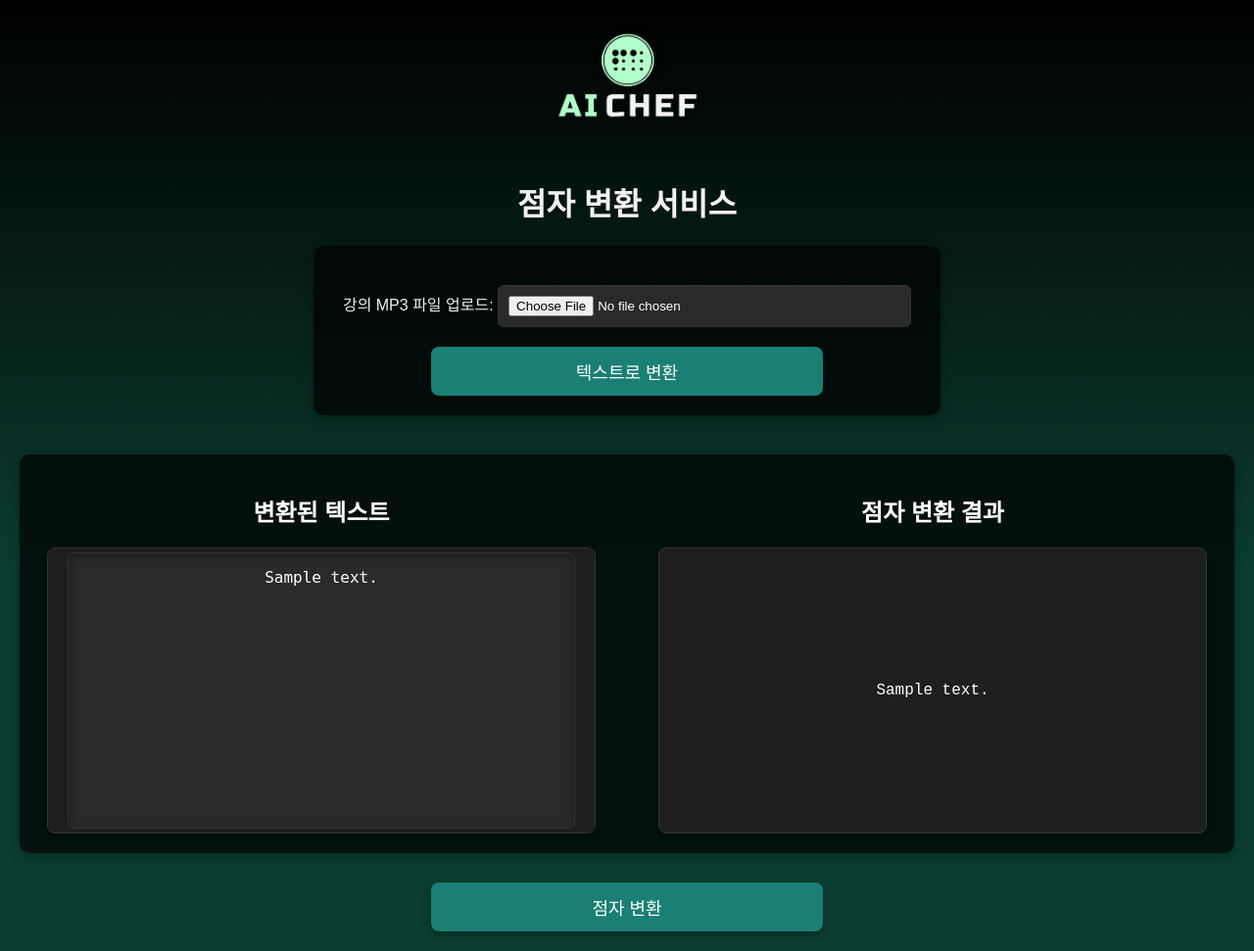
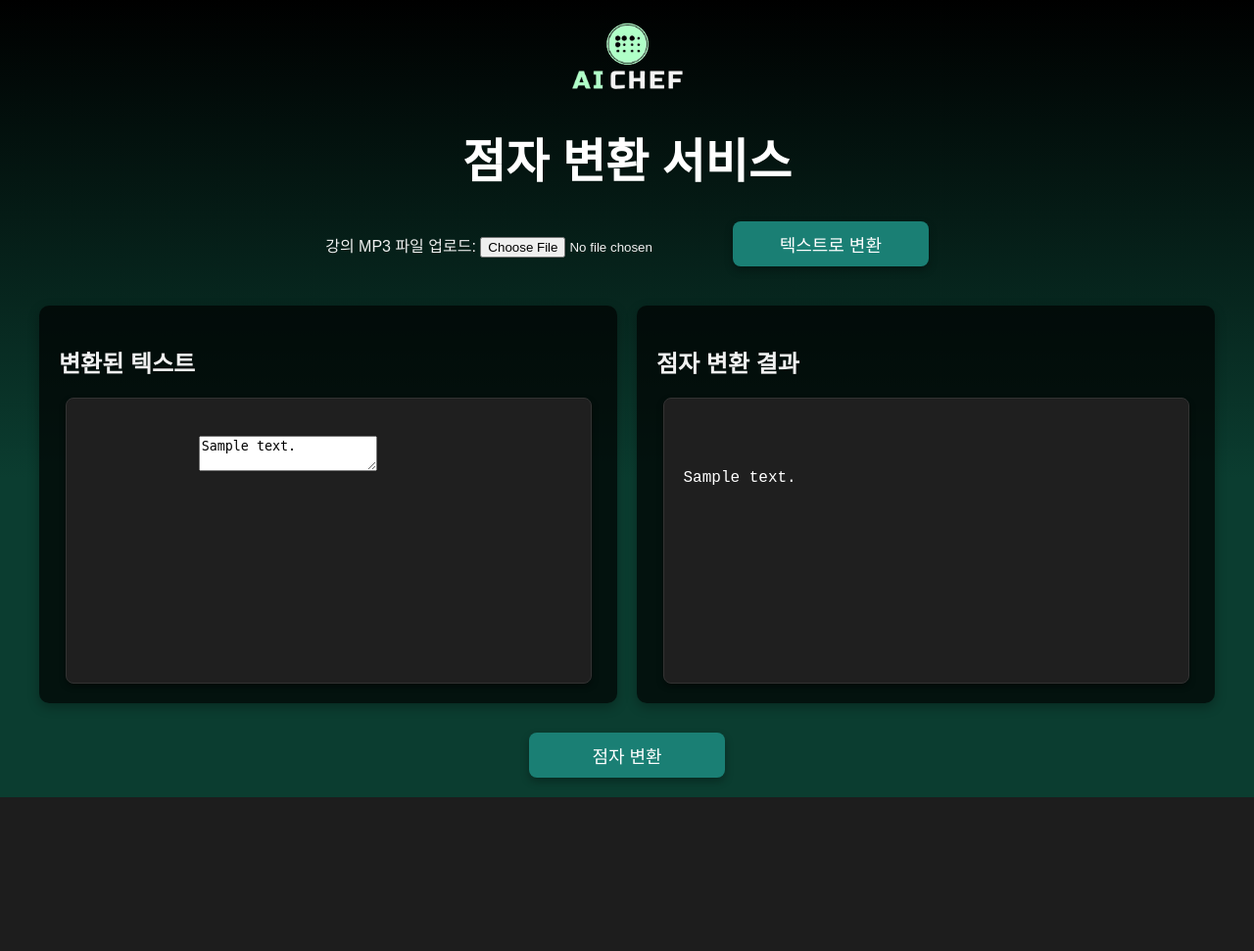
Before and after one commit to chan1031/2024-SKKU-AI-Hackaton, a Flask app: template braille_service/templates/index2.html in a window 1280 px wide. Shown: the whole page at 98% size. After the commit the page ends 814 px from the top, so only its background shows below. Run offline with Flask 3, Linux system fonts and the light colour scheme; the template is opened without the code that fills it: most values are stand-ins (such as "Sample title", 1, 10 or a date in 2020).

Commit message:
Update style2.css

```diff
--- a/braille_service/static/style2.css
+++ b/braille_service/static/style2.css
@@ -1,134 +1,152 @@
 /* 전체 화면 설정 */
 body {
     font-family: 'Noto Sans KR', sans-serif;
-    background: linear-gradient(to bottom, #000000, #0b3d30 60%); /* 위쪽에서 검정색 시작, 진녹색이 더 위에서 나타남 */
+    background: linear-gradient(to bottom, #000000, #0b3d30 60%);
     color: #f1f1f1;
     margin: 0;
     padding: 20px;
     display: flex;
-    justify-content: flex-start;
+    justify-content: center;
     align-items: center;
     flex-direction: column;
     min-height: 100vh;
     box-sizing: border-box;
 }
 
-/* 로고 이미지 맨 위 중앙 정렬 */
-.logo {
-    position: relative; /* 상대적 위치 사용 */
-    margin-top: 10px; /* 위쪽에 여백 추가 */
-    margin-bottom: 40px; /* 아래에 여백 추가 */
-    width: 150px; /* 로고 크기 */
-    height: auto;
-    z-index: 1000;
-    /* 그림자 효과 */
-    filter: drop-shadow(2px 2px 5px rgba(0, 0, 0, 0.7));
+/* 로고 컨테이너 */
+.logo-container {
+    display: flex;
+    justify-content: center;
+    margin-bottom: 20px;
 }
 
-/* 상단 파일 업로드 영역 */
-.upload-section {
+.logo {
+    width: 120px;
+    height: auto;
+}
+
+/* 페이지 타이틀 */
+h1 {
+    font-size: 3rem;
+    color: #ffffff;
+    text-align: center;
+    margin-bottom: 20px;
+}
+
+/* 파일 업로드 컨테이너 */
+.upload-container {
     width: 100%;
     max-width: 600px;
     text-align: center;
     margin-bottom: 40px;
-    background-color: rgba(0, 0, 0, 0.7); /* 투명도 추가 */
+    background-color: rgba(0, 0, 0, 0.7);
     padding: 20px;
     border-radius: 10px;
     box-shadow: 0px 4px 12px rgba(0, 0, 0, 0.3);
+    display: flex;
+    flex-direction: column;
+    gap: 10px; /* 버튼 사이의 간격 추가 */
 }
 
-.upload-section input[type="file"] {
-    margin-top: 20px;
-    padding: 10px;
-    border-radius: 6px;
-    border: 1px solid #333;
-    background-color: #2a2a2a;
+/* 파일 업로드 필드와 레이블 */
+.input-group label {
+    display: block;
+    margin-bottom: 10px;
+    font-size: 18px;
     color: #ffffff;
-    width: 100%;
-    max-width: 400px;
 }
 
-.upload-section button {
-    background-color: #1a7f74;
+.custom-file-input {
+    position: relative;
+    overflow: hidden;
+    display: inline-block;
+}
+
+.custom-file-input input[type="file"] {
+    position: absolute;
+    font-size: 50px;
+    opacity: 0;
+    right: 0;
+    top: 0;
+}
+
+.custom-file-input label {
+    background-color: #4CAF50; /* Green background */
+    color: white; /* White text */
+    padding: 10px 20px;
+    font-size: 16px;
+    border-radius: 5px;
+    cursor: pointer;
+    box-shadow: 0 5px 15px rgba(0,0,0,0.2); /* Adds a shadow */
+    transition: all 0.3s; /* Smooth transition for hover effect */
+}
+
+.custom-file-input label:hover {
+    background-color: #45a049; /* Darker green background on hover */
+}
+
+/* Styling the display of the selected file name */
+.custom-file-input .file-name {
+    display: inline-block;
+    vertical-align: middle;
+    font-size: 16px;
+    color: #ccc;
+    margin-left: 10px;
+}
+
+/* 전체 업로드 영역 중앙 정렬 */
+.input-group {
+    width: 100%;
+    text-align: center;
+    display: flex;
+    flex-direction: column;
+    align-items: center;
+}
+
+.button, button {
+    background-color: #1a7f74; /* Consistent button color */
     color: white;
-    padding: 12px 25px;
+    padding: 10px 20px;
     font-size: 18px;
     border: none;
     border-radius: 8px;
     cursor: pointer;
-    width: 100%;
-    max-width: 400px;
-    margin-top: 20px;
-    transition: background-color 0.3s ease;
+    display: inline-block;
+    width: 200px; /* Ensuring all buttons are of the same width */
+    text-align: center;
     box-shadow: 0px 4px 8px rgba(0, 0, 0, 0.3);
+    transition: background-color 0.3s;
+    margin-top: 10px; /* 버튼 간격 추가 */
 }
 
-.upload-section button:hover {
+.button:hover, button:hover {
     background-color: #146b61;
 }
 
-/* 전체 컨테이너 */
+/* 좌우로 input과 output을 나누는 컨테이너 */
 .container {
     display: flex;
     justify-content: space-between;
     gap: 20px;
     width: 100%;
     max-width: 1200px;
-    margin: 0 auto; /* 수평 중앙 정렬 */
-    background-color: rgba(0, 0, 0, 0.7); /* 투명도 추가 */
+    margin-top: 40px;
+}
+
+/* 좌우에 있는 컬럼 설정 (Input, Output) */
+.column {
+    width: 48%;
+    background-color: rgba(0, 0, 0, 0.7);
     padding: 20px;
     border-radius: 10px;
     box-shadow: 0px 4px 12px rgba(0, 0, 0, 0.3);
 }
 
-/* 좌측, 우측 컬럼 설정 */
-.column {
-    width: 48%;
-    display: flex;
-    flex-direction: column;
-    align-items: center; /* 중앙 정렬 추가 */
-    justify-content: flex-start; /* 상단에 맞춤 */
-}
-
-/* 제목 스타일 (좌우 영역 제목) */
-h2 {
-    color: #ffffff;
-    font-size: 1.5rem;
-    margin-bottom: 20px;
-    text-align: center; /* 텍스트 중앙 정렬 */
-}
-
-/* 텍스트 필드 */
-textarea {
-    width: 100%; /* 박스의 너비를 100%로 설정 */
-    max-width: 600px; /* 최대 너비 설정 */
-    height: 250px;
-    padding: 15px;
-    border-radius: 8px;
-    border: 1px solid #333;
-    font-size: 16px;
-    resize: none;
-    background-color: #2a2a2a;
-    color: #ffffff;
-    box-shadow: inset 0px 3px 8px rgba(0, 0, 0, 0.4);
-    transition: all 0.3s ease;
-    text-align: center; /* 텍스트 중앙 정렬 */
-    display: flex;
-    justify-content: center;
-    align-items: center;
-    overflow-y: auto; /* 스크롤 설정 */
-}
-
-textarea:focus {
-    border-color: #6aa89e;
-    box-shadow: 0 0 8px rgba(106, 168, 158, 0.5);
-}
-
-/* 결과 박스 스타일 */
+/* 변환된 텍스트 및 점자 변환 결과 박스 */
 .result {
-    width: 90%; /* 박스의 너비를 100%로 설정 */
-    max-width: 600px; /* 최대 너비 설정 */
+    width: 90%;
     padding: 20px;
+    margin: 0 auto;
     border: 1px solid #333;
     border-radius: 8px;
     background-color: #1f1f1f;
@@ -138,36 +156,23 @@ textarea:focus {
     color: #ffffff;
     box-shadow: 0px 3px 6px rgba(0, 0, 0, 0.4);
     height: 250px;
-    overflow-y: auto; /* 스크롤 설정 */
-    text-align: center; /* 텍스트 중앙 정렬 */
-    display: flex;
-    justify-content: center;
-    align-items: center;
+    overflow-y: auto;
+    text-align: left;
 }
 
-/* 점자 변환 버튼 (화면 아래 중앙에 배치) */
+/* 점자 변환 버튼 */
 .braille-button-section {
-    width: 100%;
     text-align: center;
-    margin-top: 30px;
+    margin-top: 20px;
 }
 
-.braille-button-section button {
-    background-color: #1a7f74;
-    color: white;
-    padding: 12px 25px;
+/* 로딩 중 표시 */
+#loading {
+    display: none;
+    text-align: center;
+    margin-top: 20px;
+    color: #ffffff;
     font-size: 18px;
-    border: none;
-    border-radius: 8px;
-    cursor: pointer;
-    width: 100%;
-    max-width: 400px;
-    transition: background-color 0.3s ease;
-    box-shadow: 0px 4px 8px rgba(0, 0, 0, 0.3);
-}
-
-.braille-button-section button:hover {
-    background-color: #146b61;
 }
 
 /* 반응형 디자인 */
@@ -186,3 +191,31 @@ textarea:focus {
         width: 100%;
     }
 }
+
+/* 이미지 업로드 섹션 설정 */
+#editorSection {
+    display: flex;
+    flex-direction: column;
+    gap: 20px;
+    align-items: center;
+}
+
+/* 이미지 삽입 버튼을 Choose File 아래로 배치 */
+.input-group button {
+    margin-top: 10px;
+    background-color: #1a7f74;
+    color: white;
+    padding: 10px 20px;
+    font-size: 18px;
+    border: none;
+    border-radius: 8px;
+    cursor: pointer;
+    transition: background-color 0.3s ease;
+    box-shadow: 0px 4px 8px rgba(0, 0, 0, 0.3);
+    max-width: 200px;
+    text-align: center;
+}
+
+.input-group button:hover {
+    background-color: #146b61;
+}
```
